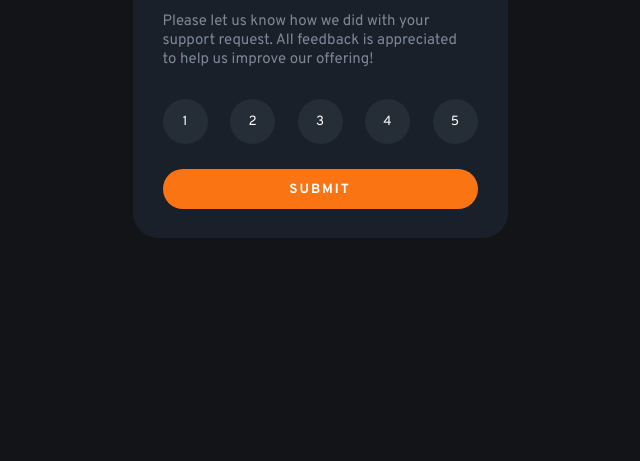
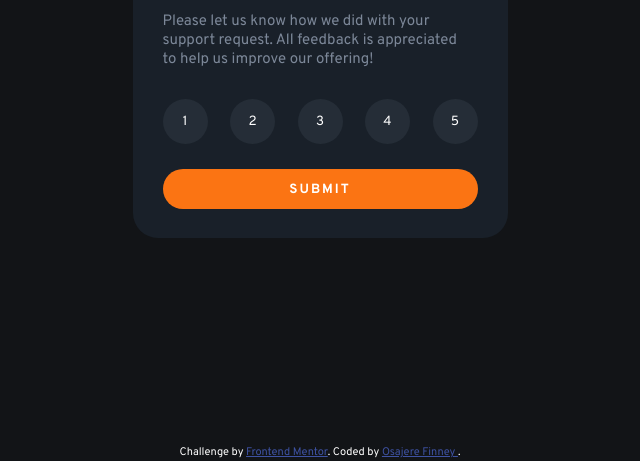
Before and after one commit to Finney06/interactive-rating-component-main, a plain HTML site: page index.html in a window 1280 px wide. Shown: the part 339-800 px from the top of the page, without its empty margins (320-960 px from the left). Drawn offline with Linux system fonts and the light colour scheme.

Commit message:
attribution added

```diff
--- a/index.html
+++ b/index.html
@@ -8,6 +8,10 @@
   <link rel="stylesheet" href="style.css">
 
   <title>Frontend Mentor | Interactive rating component</title>
+  <style>
+    .attribution { font-size: 11px; text-align: center; color: var(--White);}
+    .attribution a { color: hsl(228, 45%, 44%); }
+  </style>
 </head>
 <body>
 
@@ -41,7 +45,11 @@
     </div>
     <!-- Thank you state end -->
   </main>
-
+  <footer class="attribution">
+    Challenge by
+    <a href="https://www.frontendmentor.io?ref=challenge" target="_blank">Frontend Mentor</a>. Coded by
+    <a href="https://www.frontendmentor.io/profile/Finney06">Osajere Finney </a>.
+  </footer>
   <script src="refactoredScript.js"></script>
 </body>
 </html>
```
